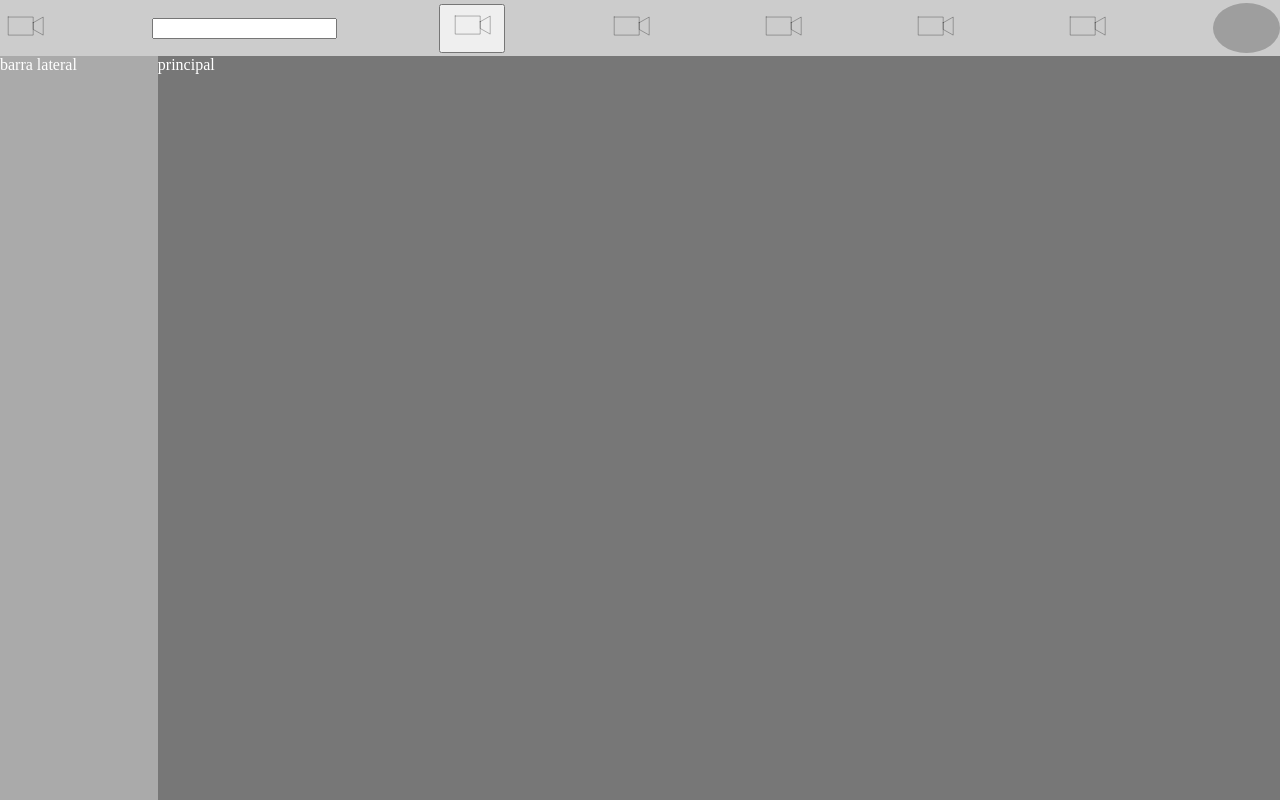
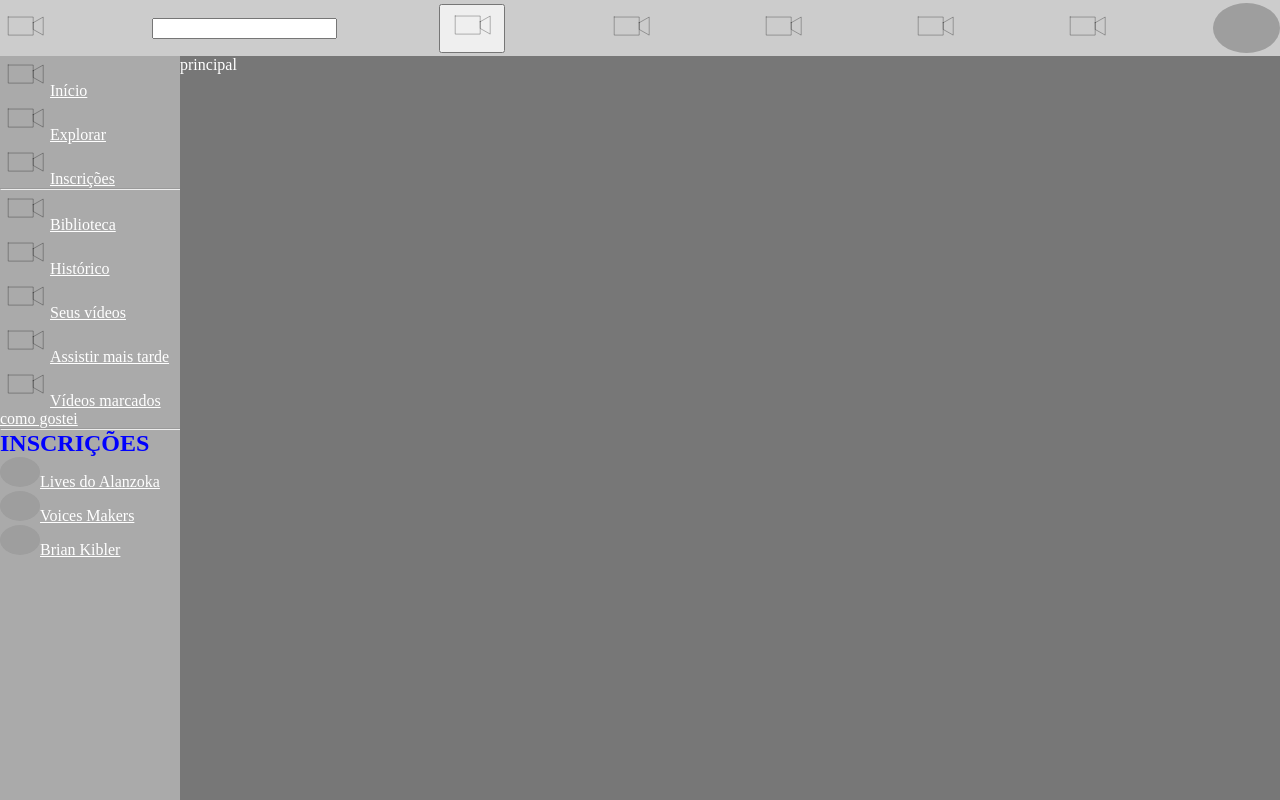
Before and after one commit to William-Reticena/youtube-clone, a React (Create React App) app: page / in a window 1280 px wide. Built offline with nearby package versions, Linux system fonts and the light colour scheme; grey boxes are pictures that could not be loaded.

Commit message:
:sparkles: doing the nav-bar

```diff
--- a/src/pages/main/index.js
+++ b/src/pages/main/index.js
@@ -1,4 +1,5 @@
 import React from "react";
+import { Link } from "react-router-dom";
 import {
   Avatar,
   Button,
@@ -8,7 +9,7 @@ import {
   MainContent,
   NavBar,
   Row,
-  Typograph
+  Typograph,
 } from '../../ui/components';
 import { VideoIcon } from '../../ui/icons';
 
@@ -17,7 +18,9 @@ const Main = () => (
     <Row>
       <Header>
         <VideoIcon height='40px' width='50px' />
+
         <Input />
+
         <Button>
           <VideoIcon height='40px' width='50px' />
         </Button>
@@ -33,7 +36,68 @@ const Main = () => (
     <Row xs={{ height: '100%' }}>
       <Grid>
         <Row xs={{ width: '180px' }}>
-          <NavBar>barra lateral</NavBar>
+          <NavBar>
+            <Link to='#'>
+              <VideoIcon height='40px' width='50px' />
+              Início
+            </Link>
+
+            <Link to='#'>
+              <VideoIcon height='40px' width='50px' />
+              Explorar
+            </Link>
+
+            <Link to='#'>
+              <VideoIcon height='40px' width='50px' />
+              Inscrições
+            </Link>
+
+            <hr />
+
+            <Link to='#'>
+              <VideoIcon height='40px' width='50px' />
+              Biblioteca
+            </Link>
+
+            <Link to='#'>
+              <VideoIcon height='40px' width='50px' />
+              Histórico
+            </Link>
+
+            <Link to='#'>
+              <VideoIcon height='40px' width='50px' />
+              Seus vídeos
+            </Link>
+
+            <Link to='#'>
+              <VideoIcon height='40px' width='50px' />
+              Assistir mais tarde
+            </Link>
+
+            <Link to='#'>
+              <VideoIcon height='40px' width='50px' />
+              Vídeos marcados como gostei
+            </Link>
+
+            <hr />
+
+            <Typograph variant='h2'>INSCRIÇÕES</Typograph>
+
+            <Link to='#'>
+              <Avatar height='30px' />
+              Lives do Alanzoka
+            </Link>
+
+            <Link to='#'>
+              <Avatar height='30px' />
+              Voices Makers
+            </Link>
+
+            <Link to='#'>
+              <Avatar height='30px' />
+              Brian Kibler
+            </Link>
+          </NavBar>
         </Row>
 
         <Row fullwidth>
@@ -42,7 +106,6 @@ const Main = () => (
           </MainContent>
         </Row>
       </Grid>
-
     </Row>
   </Grid>
 );
--- a/src/ui/components/avatar/index.js
+++ b/src/ui/components/avatar/index.js
@@ -1,11 +1,12 @@
 import styled from "styled-components";
 import img from '../../../images/lobão.jpg';
 
-export const Avatar = () => (
-  <AvatarContent src={img} alt='' />
+export const Avatar = (props) => (
+  <AvatarWrapper src={img} alt='' {...props} />
 );
 
-const AvatarContent = styled.img`
+
+const AvatarWrapper = styled.img`
   border-radius: 50%;
-  height: 50px;
+  height: ${props => props.height || '50px'};
 `;
--- a/src/ui/components/grid/index.js
+++ b/src/ui/components/grid/index.js
@@ -1,7 +1,7 @@
 import styled from "styled-components";
 
 const Grid = (props) => {
-  console.log(props);
+  // console.log(props);
 
   return (
     <Wrapper {...props}>{props.children}</Wrapper>
--- a/src/ui/components/grid/row.js
+++ b/src/ui/components/grid/row.js
@@ -3,8 +3,8 @@ import styled from "styled-components";
 export const Row = styled.div.attrs(props => {
   if (props.fullwidth) props.width = '100%'; //fazer ternário dps
 })`
-  // display: f
-  flex-direction: row;
+  // display: flex;
+  // flex-direction: column;
   height: ${({ xs }) => xs?.height || 'auto'};
   width: ${props => props.xs?.width || props.width || 'auto'};
 `;
--- a/src/ui/components/nav-bar/index.js
+++ b/src/ui/components/nav-bar/index.js
@@ -2,8 +2,10 @@ import styled from "styled-components";
 
 export const NavBar = styled.nav`
   background: #aaa;
-  grid-area: navBar;
-  grid-row: 2/4;
+  display: flex;
+  flex-direction: column;
+  // grid-area: navBar;
+  // grid-row: 2/4;
   height: 100%;
-  // width: ${({ theme }) => theme.baseMeasure * 25}px;
+  width: ${({ theme }) => theme.baseMeasure * 25}px;
 `;
--- a/src/ui/components/typograph/index.js
+++ b/src/ui/components/typograph/index.js
@@ -23,8 +23,8 @@ const H2 = styled.h2`
 const variants = {
   'h1': H1,
   'h2': H2
-}
+};
 
 Typograph.defaultProps = {
   variant: 'h1'
-}
+};
```
